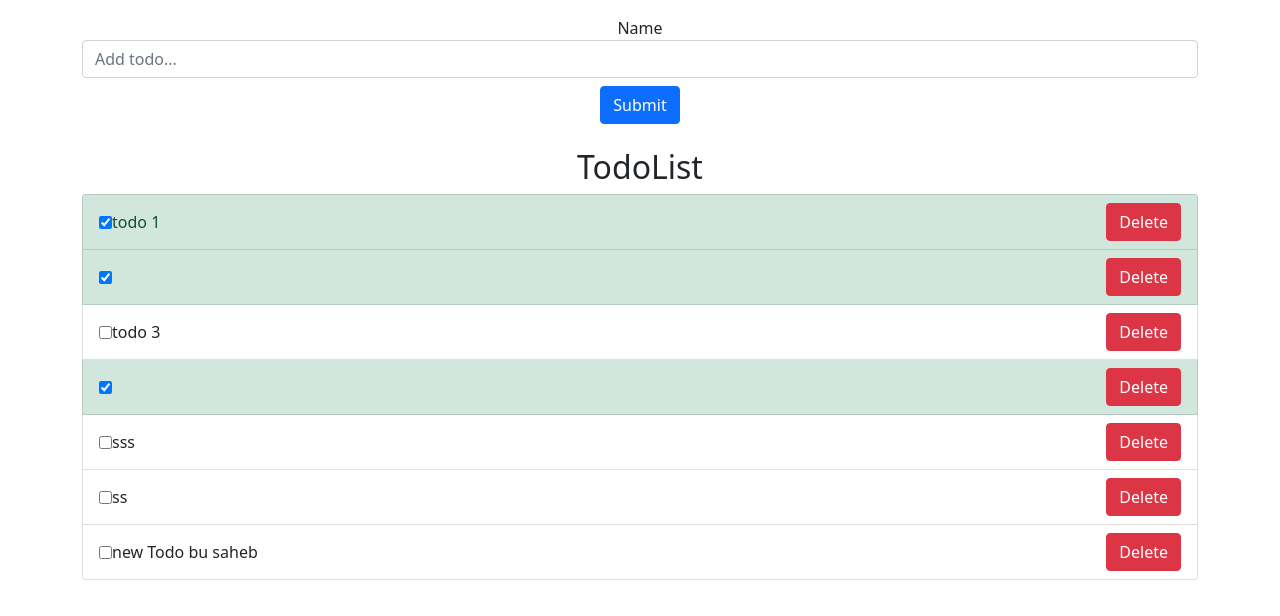
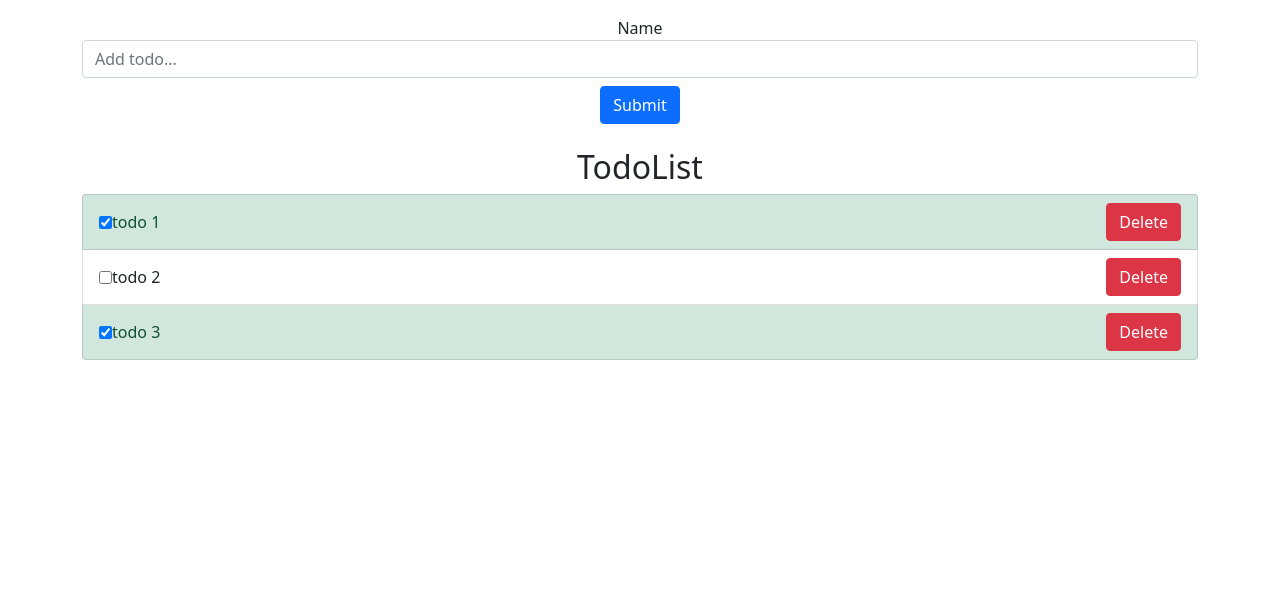
Before and after one commit to sahebmohammadi/redux-toolkit, a React (Create React App) app: page / in a window 1280 px wide. Shown: the top 616 px of the page. Built offline with nearby package versions, Linux system fonts and the light colour scheme; data requests are answered from the project's data file.

Commit message:
deleteAysnctodo via Api

```diff
--- a/server/db.json
+++ b/server/db.json
@@ -6,32 +6,14 @@
       "completed": true
     },
     {
-      "completed": true,
+      "completed": false,
+      "title": "todo 2",
       "id": 2
     },
     {
-      "id": 3,
+      "completed": true,
       "title": "todo 3",
-      "completed": false
-    },
-    {
-      "completed": true,
-      "id": 4
-    },
-    {
-      "id": 1637097735723,
-      "title": "sss",
-      "completed": false
-    },
-    {
-      "id": 1637097757908,
-      "title": "ss",
-      "completed": false
-    },
-    {
-      "id": 1637097780095,
-      "title": "new Todo bu saheb",
-      "completed": false
+      "id": 3
     }
   ]
 }
--- a/src/components/Todos/TodoItem.js
+++ b/src/components/Todos/TodoItem.js
@@ -1,7 +1,7 @@
 import React from "react";
 import { useDispatch } from "react-redux";
 import {
-  deleteTodo,
+  deleteAsyncTodos,
   toggleCompleteAsync,
 } from "../../features/todos/todoSlice";
 
@@ -17,14 +17,16 @@ const TodoItem = ({ id, title, completed }) => {
             className="mr-3"
             checked={completed}
             onChange={(e) =>
-              dispatch(toggleCompleteAsync({ id: id, completed: !completed }))
+              dispatch(
+                toggleCompleteAsync({ id, title, completed: !completed })
+              )
             }
           ></input>
           {title}
         </span>
         <button
           className="btn btn-danger"
-          onClick={() => dispatch(deleteTodo({ id }))}
+          onClick={() => dispatch(deleteAsyncTodos({ id }))}
         >
           Delete
         </button>
--- a/src/features/todos/todoSlice.js
+++ b/src/features/todos/todoSlice.js
@@ -36,9 +36,23 @@ export const toggleCompleteAsync = createAsyncThunk(
         `http://localhost:3001/todos/${payload.id}`,
         {
           completed: payload.completed,
+          title: payload.title,
         }
       );
       return response.data;
+    } catch (error) {
+      return rejectWithValue([], error);
+    }
+  }
+);
+export const deleteAsyncTodos = createAsyncThunk(
+  "todos/deleteAsyncTodos",
+  async (payload, { rejectWithValue }) => {
+    try {
+      const response = await axios.delete(
+        `http://localhost:3001/todos/${payload.id}`
+      );
+      return { id: payload.id };
     } catch (error) {
       return rejectWithValue([], error);
     }
@@ -97,6 +111,9 @@ const todoSlice = createSlice({
       );
       selectedTodo.completed = action.payload.completed;
     },
+    [deleteAsyncTodos.fulfilled]: (state, action) => {
+      state.todos = state.todos.filter((todo) => todo.id != action.payload.id);
+    },
   },
 });
 
```
